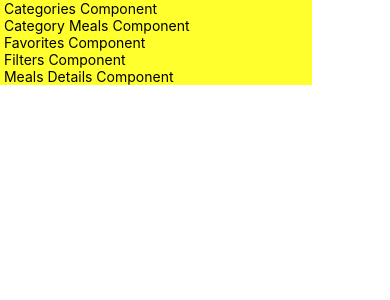
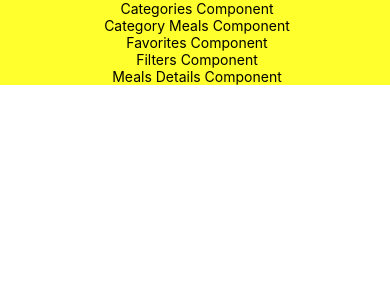
Before and after one commit to JeffersonArellano/rn-meals-app, a React Native app: screen / in a window 390 px wide. Shown: the top 300 px of the page. Built offline with nearby package versions, Linux system fonts and the light colour scheme.

Commit message:
fonts implementation

```diff
--- a/App.js
+++ b/App.js
@@ -1,5 +1,7 @@
-import React from 'react';
+import React, { useState } from 'react';
 import { StyleSheet, Text, View } from 'react-native';
+import { AppLoading } from 'expo';
+import * as Font from 'expo-font';
 import {
   Categories,
   CategoryMeals,
@@ -8,7 +10,26 @@
   MealDetails,
 } from './screens/index';
 
+const fetchFonts = () => {
+  Font.loadAsync({
+    'open-sans': require('./assets/fonts/OpenSans-Regular.ttf'),
+    'open-sans-bold': require('./assets/fonts/OpenSans-Bold.ttf'),
+  });
+};
+
 export default function App() {
+  const [fontLoaded, setFontLoaded] = useState(false);
+
+  if (!fontLoaded) {
+    return (
+      <AppLoading
+        startAsync={fetchFonts}
+        onFinish={() => setFontLoaded(true)}
+        onError={(err) => console.log(err)}
+      />
+    );
+  }
+
   return (
     <View>
       <Categories />
--- a/package.json
+++ b/package.json
@@ -9,6 +9,7 @@
   },
   "dependencies": {
     "expo": "~40.0.0",
+    "expo-font": "~8.4.0",
     "expo-status-bar": "~1.0.3",
     "react": "16.13.1",
     "react-dom": "16.13.1",
--- a/screens/category/Categories.js
+++ b/screens/category/Categories.js
@@ -3,16 +3,18 @@
 
 const Categories = (props) => {
   return (
-    <View style={{ ...props.style, ...styles.container }}>
+    <View style={{ ...props.style, ...styles.screen }}>
       <Text> Categories Component</Text>
     </View>
   );
 };
 
 const styles = StyleSheet.create({
-  container: {
+  screen: {
     backgroundColor: '#FFFF2E',
-    width: '80%',
+    flex: 1,
+    justifyContent: 'center',
+    alignItems: 'center',
   },
 });
 
--- a/screens/categoryMeals/CategoryMeals.js
+++ b/screens/categoryMeals/CategoryMeals.js
@@ -3,16 +3,18 @@
 
 const CategoryMeals = (props) => {
   return (
-    <View style={{ ...props.style, ...styles.container }}>
+    <View style={{ ...props.style, ...styles.screen }}>
       <Text> Category Meals Component</Text>
     </View>
   );
 };
 
 const styles = StyleSheet.create({
-  container: {
+  screen: {
     backgroundColor: '#FFFF2E',
-    width: '80%',
+    flex: 1,
+    justifyContent: 'center',
+    alignItems: 'center',
   },
 });
 
--- a/screens/favorites/Favorites.js
+++ b/screens/favorites/Favorites.js
@@ -3,16 +3,18 @@
 
 const Favorites = (props) => {
   return (
-    <View style={{ ...props.style, ...styles.container }}>
+    <View style={{ ...props.style, ...styles.screen }}>
       <Text> Favorites Component</Text>
     </View>
   );
 };
 
 const styles = StyleSheet.create({
-  container: {
+  screen: {
     backgroundColor: '#FFFF2E',
-    width: '80%',
+    flex: 1,
+    justifyContent: 'center',
+    alignItems: 'center',
   },
 });
 
--- a/screens/filters/Filters.js
+++ b/screens/filters/Filters.js
@@ -3,16 +3,18 @@
 
 const Filters = (props) => {
   return (
-    <View style={{ ...props.style, ...styles.container }}>
+    <View style={{ ...props.style, ...styles.screen }}>
       <Text> Filters Component</Text>
     </View>
   );
 };
 
 const styles = StyleSheet.create({
-  container: {
+  screen: {
     backgroundColor: '#FFFF2E',
-    width: '80%',
+    flex: 1,
+    justifyContent: 'center',
+    alignItems: 'center',
   },
 });
 
--- a/screens/mealDetails/MealDetails.js
+++ b/screens/mealDetails/MealDetails.js
@@ -3,16 +3,18 @@
 
 const MealDetails = (props) => {
   return (
-    <View style={{ ...props.style, ...styles.container }}>
+    <View style={{ ...props.style, ...styles.screen }}>
       <Text> Meals Details Component</Text>
     </View>
   );
 };
 
 const styles = StyleSheet.create({
-  container: {
+  screen: {
     backgroundColor: '#FFFF2E',
-    width: '80%',
+    flex: 1,
+    justifyContent: 'center',
+    alignItems: 'center',
   },
 });
 
```
Also changed, not shown: assets/fonts/OpenSans-Bold.ttf (added), assets/fonts/OpenSans-Regular.ttf (added), notes.txt (added).
